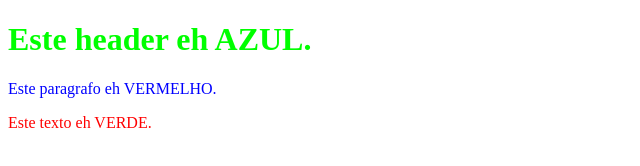
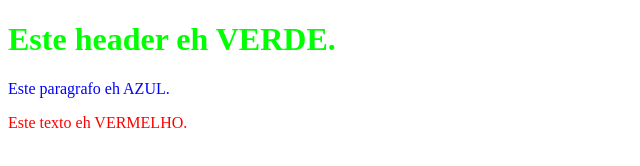
Before and after one commit to rmissiag/windows, a plain HTML site: page files/index.html in a window 1280 px wide. Shown: the whole page, without its empty margins (0-640 px from the left). Drawn offline with Linux system fonts and the light colour scheme.

Commit message:
Update index.html

```diff
--- a/files/index.html
+++ b/files/index.html
@@ -15,10 +15,10 @@ p {
 </head>
 <body>
 
-<h1>Este header eh AZUL.</h1>
+<h1>Este header eh VERDE.</h1>
 
-<p>Este paragrafo eh VERMELHO.</p>
+<p>Este paragrafo eh AZUL.</p>
 
-Este texto eh VERDE.
+Este texto eh VERMELHO.
 </body>
 </html>
```
